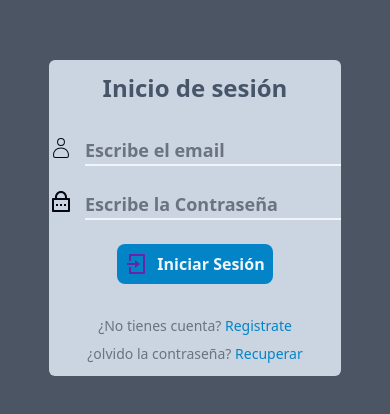
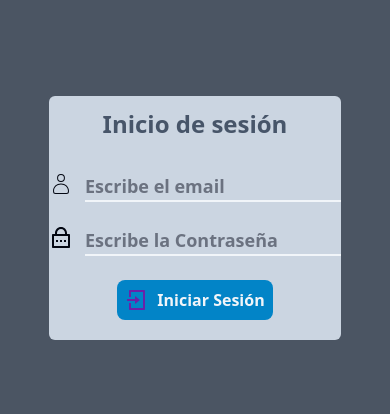
Before and after one commit to Olozano1194/GimnasioReactDjango, a React (Vite) app in the folder gimnasioReact/: page /login in a window 390 px wide. Shown: the part 204-618 px from the top of the page. Built offline with nearby package versions, Linux system fonts and the light colour scheme.

Commit message:
quitando las opciones de registro en el componente login y tambien quitandolo de las rutas no protegidas

```diff
--- a/gimnasioReact/src/App.jsx
+++ b/gimnasioReact/src/App.jsx
@@ -32,7 +32,7 @@ function App() {
         <Routes>
           <Route path="/" element={<Navigate to='/login' />} />
           <Route path="login" element={<Login />} />
-          <Route path="forget-password" element={<ForgetPassword />} /><Route path="register" element={<Register />} />
+          <Route path="forget-password" element={<ForgetPassword />} />
           {/* Rutas protegidas */}
           <Route element={<ProtectRoute />} >
             <Route path="dashboard" element={<LayoutAdmin />} >
--- a/gimnasioReact/src/pages/auth/Login.jsx
+++ b/gimnasioReact/src/pages/auth/Login.jsx
@@ -96,7 +96,7 @@ const Login = () => {
                     <RiLoginBoxLine className='text-2xl text-purple-800' />Iniciar Sesión
                 </button>
                 {/* Contenedor de registrar usuario o recuperar contraseña */}
-                <div className='flex flex-col gap-2 text-center md:flex-row md:gap-4'>
+                {/* <div className='flex flex-col gap-2 text-center md:flex-row md:gap-4'>
                     <p className='text-gray-500 text-sm'>¿No tienes cuenta?
                         <Link
                             to='/register'
@@ -110,7 +110,7 @@ const Login = () => {
                         </Link>
                     </p>
 
-                </div>
+                </div> */}
             </form>
         </main>
     );
```
